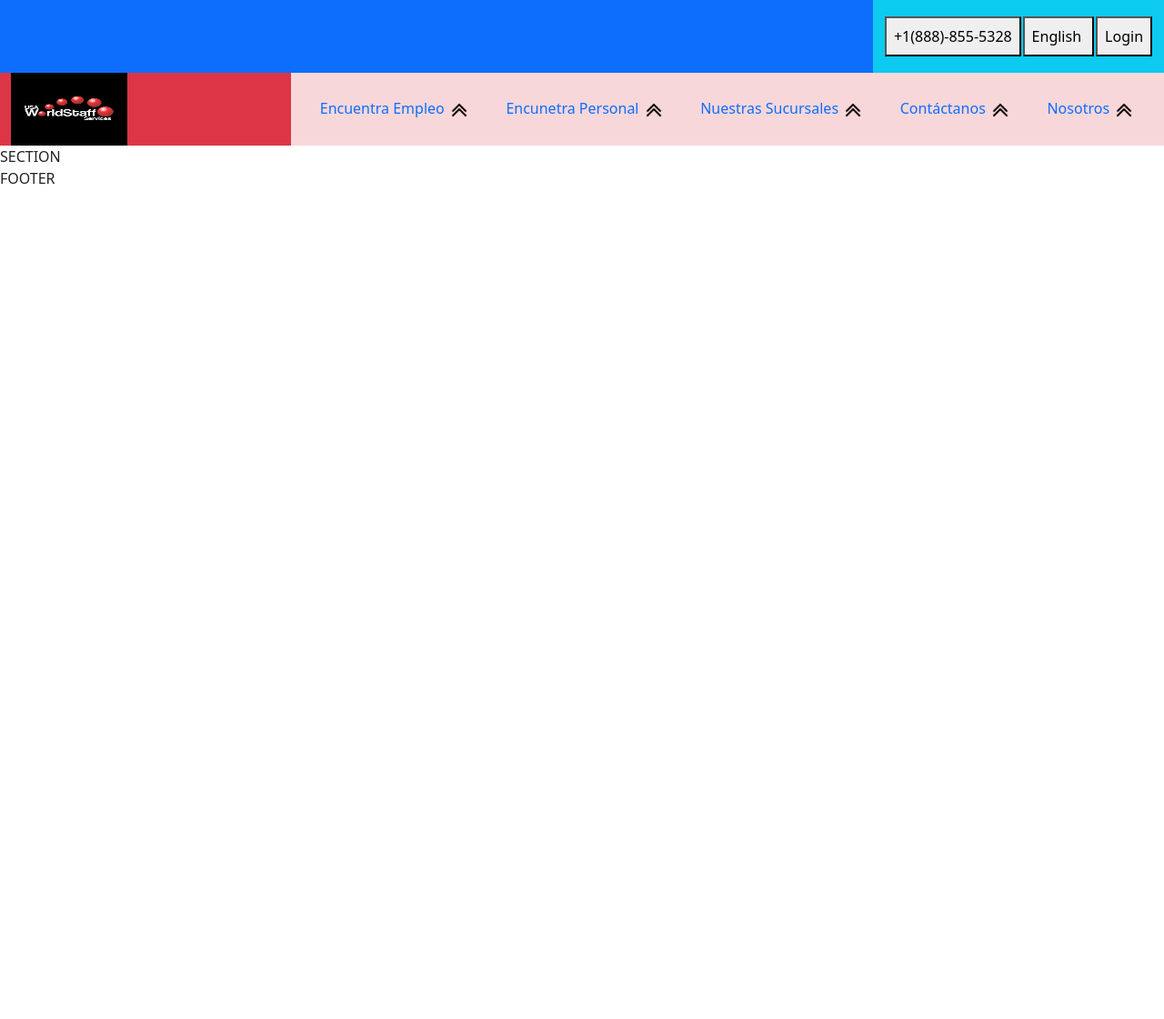
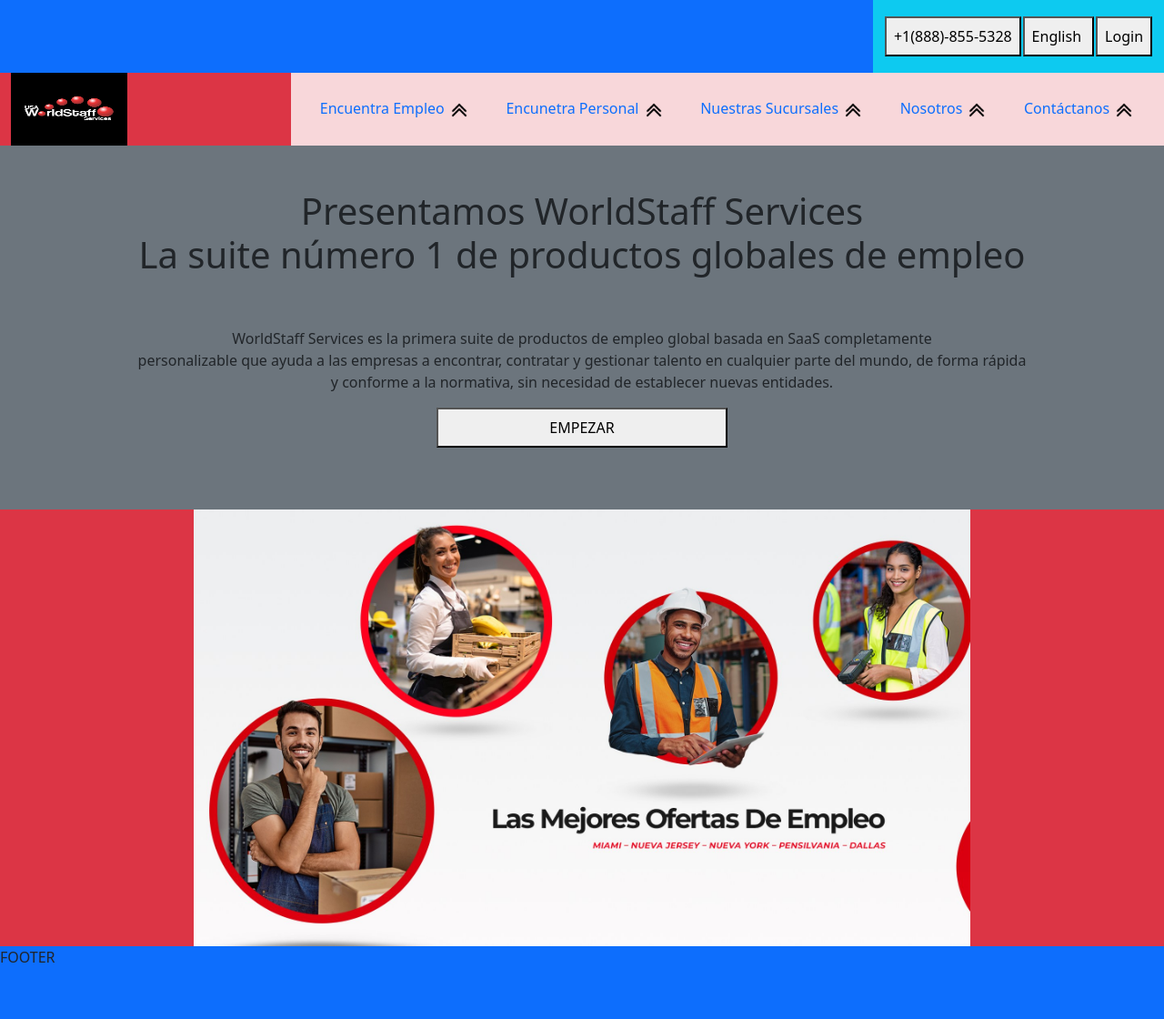
Before and after one commit to AbiVH/PF-Villanueva, a website: page index.html in a window 1280 px wide. Shown: the whole page at 91% size. Before the commit the page ends 800 px from the top, so only its background shows below. Drawn offline with nearby package versions, Linux system fonts and the light colour scheme.

Commit message:
Agregué estructura en la section 1

```diff
--- a/css/estilo-index.css
+++ b/css/estilo-index.css
@@ -4,9 +4,9 @@
   box-sizing: border-box;
 }
 
-body {
+/* body {
   height: 100vh;
-}
+} */
 
 /* Dimensiones de los componentes del header */
 #logo {
@@ -34,3 +34,39 @@
 .vh-40 {
   height: 40vh;
 }
+
+.vh-50 {
+  height: 50vh;
+}
+
+.vh-55 {
+  height: 55vh;
+}
+
+.vh-60 {
+  height: 60vh;
+}
+
+.vh-70 {
+  height: 70vh;
+}
+
+.vh-80 {
+  height: 80vh;
+}
+
+.vh-90 {
+  height: 90vh;
+}
+
+.vh-100 {
+  height: 100vh;
+}
+
+.vh-110 {
+  height: 110vh;
+}
+
+.vh-120 {
+  height: 120vh;
+}
--- a/index.html
+++ b/index.html
@@ -75,7 +75,7 @@
                 </li>
                 <li class="list-unstyled">
                   <a class="text-decoration-none" href="#">
-                    Contáctanos
+                    Nosotros
                     <img
                       class="vh-3"
                       src="./assets/punta-de-flecha-hacia-arriba.png"
@@ -84,7 +84,7 @@
                 </li>
                 <li class="list-unstyled">
                   <a class="text-decoration-none" href="#">
-                    Nosotros
+                    Contáctanos
                     <img
                       class="vh-3"
                       src="./assets/punta-de-flecha-hacia-arriba.png"
@@ -98,9 +98,32 @@
       </nav>
     </header>
     <main>
-      <section>SECTION</section>
+      <section class="vh-110 bg-info">
+        <!-- TEXTO DE SECTION 1 -->
+        <div class="vh-50 bg-secondary text-center">
+          <h1 class="text-center p-5">
+            Presentamos WorldStaff Services <br />
+            La suite número 1 de productos globales de empleo
+          </h1>
+          <p class="text-center">
+            WorldStaff Services es la primera suite de productos de empleo
+            global basada en SaaS completamente<br />personalizable que ayuda a
+            las empresas a encontrar, contratar y gestionar talento en cualquier
+            parte del mundo, de forma rápida <br />
+            y conforme a la normativa, sin necesidad de establecer nuevas
+            entidades.
+          </p>
+          <!-- BOTÓN DE EMPEZAR -->
+
+          <button class="p-2 w-25">EMPEZAR</button>
+        </div>
+        <!-- IMAGEN DE SECTION 1 -->
+        <div class="bg-danger vh-60 align-items-center text-center">
+          <img class="vh-60" src="./assets/section1.jpg" alt="" />
+        </div>
+      </section>
     </main>
-    <footer>FOOTER</footer>
+    <footer class="bg-primary vh-10">FOOTER</footer>
     <script
       src="https://cdn.jsdelivr.net/npm/bootstrap@5.3.1/dist/js/bootstrap.bundle.min.js"
       integrity="sha384-HwwvtgBNo3bZJJLYd8oVXjrBZt8cqVSpeBNS5n7C8IVInixGAoxmnlMuBnhbgrkm"
```
Also changed, not shown: assets/section1.jpg (added).
